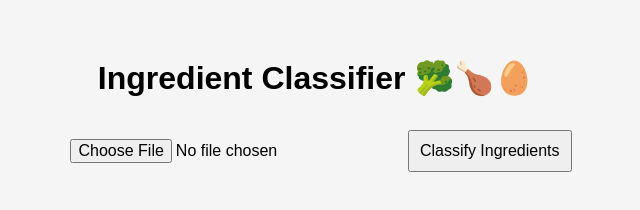
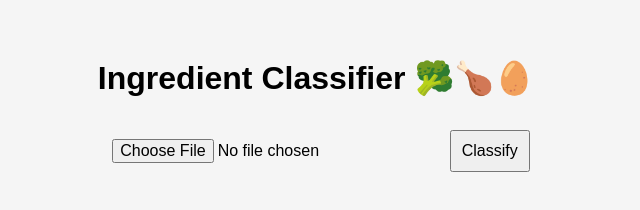
Before and after one commit to aikushkushal/IngredientClassifier, a website: page index.html in a window 1280 px wide. Shown: the whole page, without its empty margins (324-964 px from the left). Drawn offline with Linux system fonts and the light colour scheme.

Commit message:
Update index.html

```diff
--- a/index.html
+++ b/index.html
@@ -7,12 +7,10 @@
 </head>
 <body>
   <h1>Ingredient Classifier 🥦🍗🥚</h1>
-
-  <input type="file" id="imageInput" accept="image/*" capture="environment">
-  <button onclick="classifyImage()">Classify Ingredients</button>
-
-  <div id="results"></div>
-
+  <input type="file" id="imageInput" accept="image/*">
+  <button onclick="classifyImage()">Classify</button>
+  <p id="status"></p>
+  <pre id="results"></pre>
   <script src="script.js"></script>
 </body>
 </html>
```
